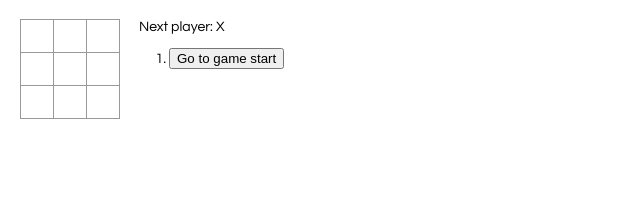
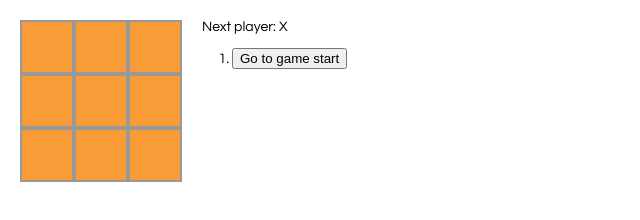
Before and after one commit to mcardenosa/tictactoe, a React app: page / in a window 1280 px wide. Shown: the whole page, without its empty margins (0-640 px from the left). Built offline with nearby package versions, Linux system fonts and the light colour scheme.

Commit message:
Add colour

```diff
--- a/src/index.css
+++ b/src/index.css
@@ -18,18 +18,17 @@ ol, ul {
 }
 
 .square {
-  background: #fff;
-  border: 1px solid #999;
+  background: #F99B36;
+  border: 2px solid #999;
   float: left;
   font-size: 24px;
   font-weight: bold;
-  line-height: 34px;
-  height: 34px;
-  margin-right: -1px;
-  margin-top: -1px;
+  line-height: 54px;
+  height: 54px;
+
   padding: 0;
   text-align: center;
-  width: 34px;
+  width: 54px;
 }
 
 .square:focus {
```
